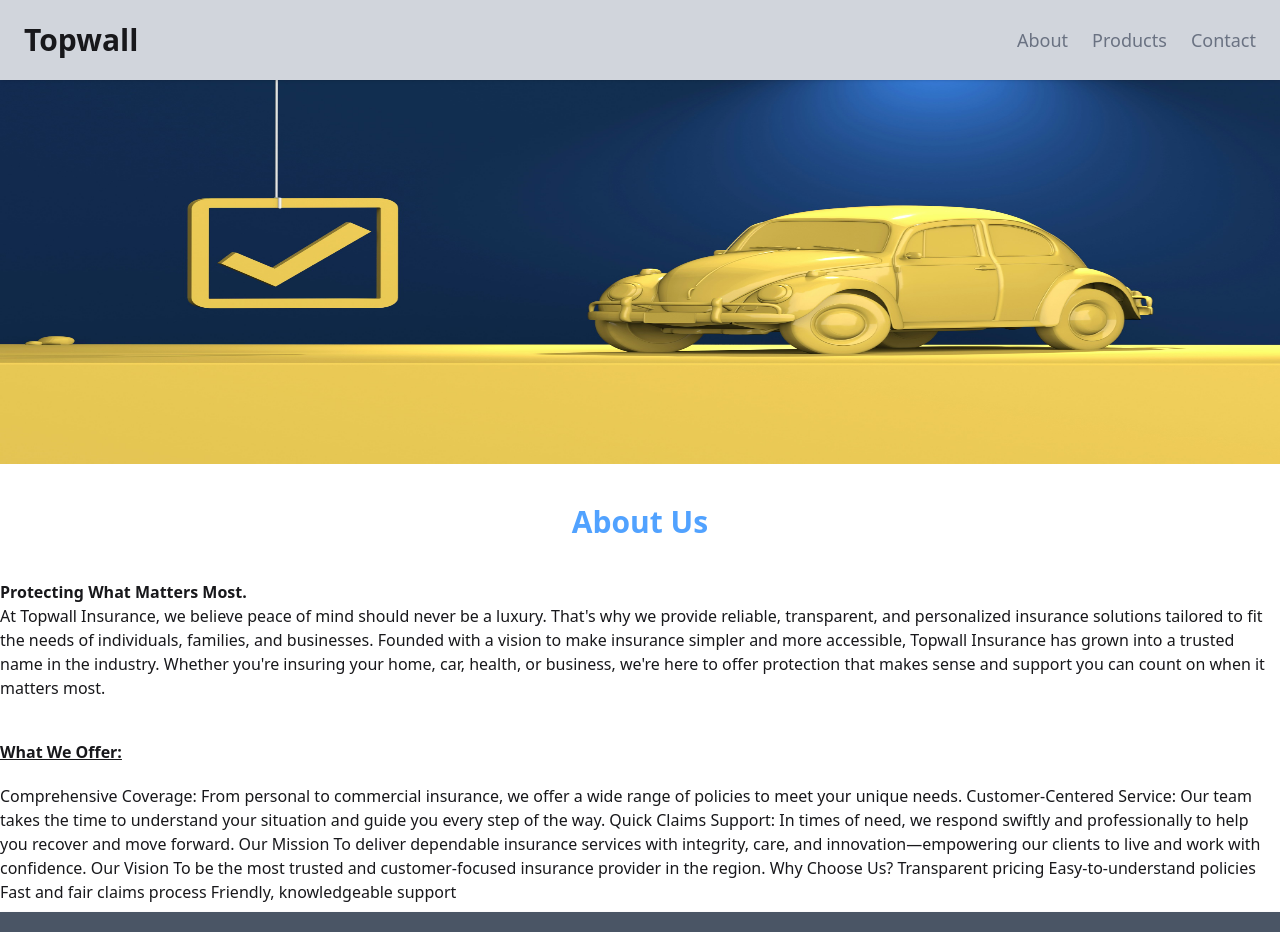
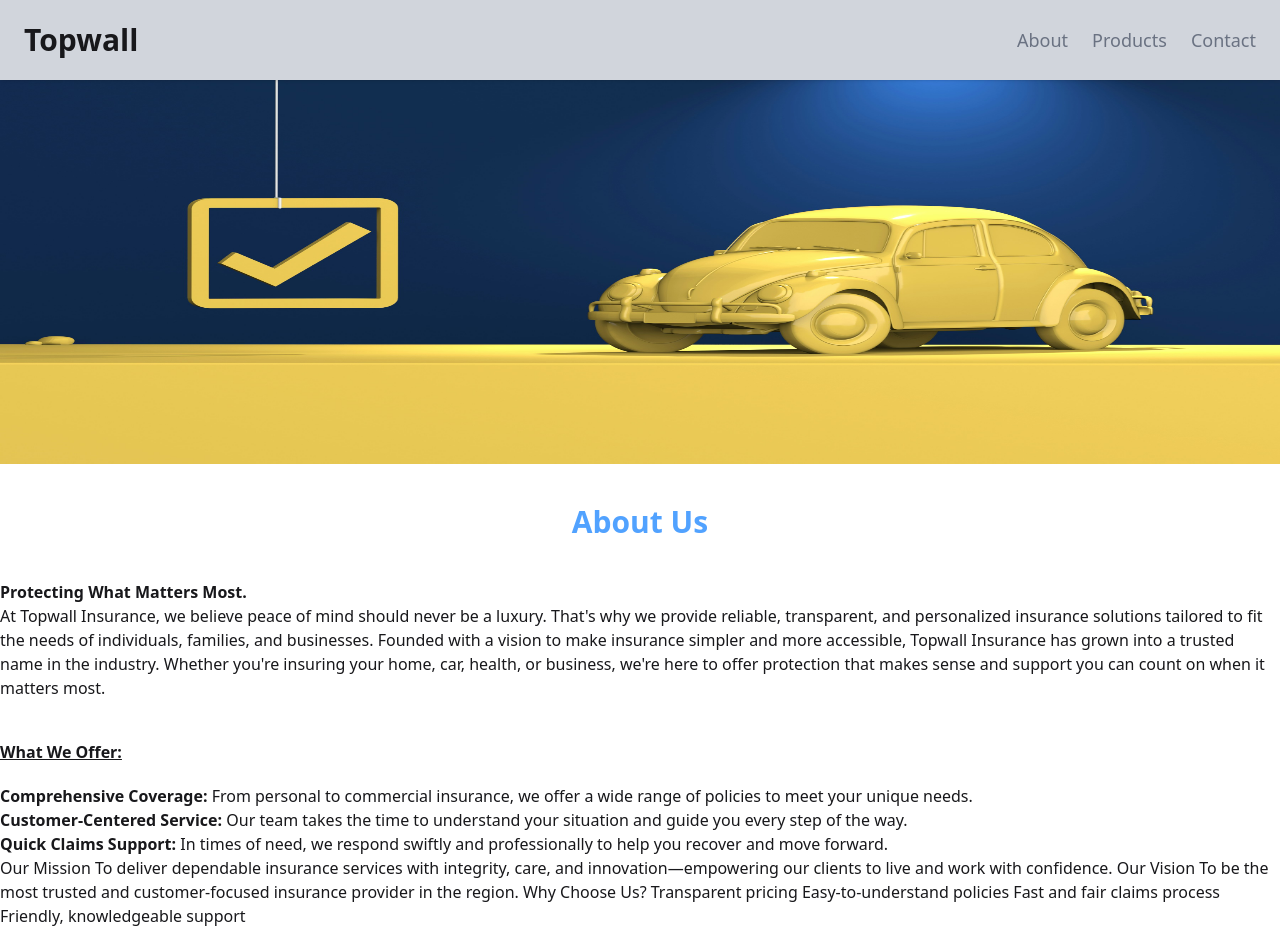
Before and after one commit to Vince-arch/Topwall, a React (Vite) app: page /about in a window 1280 px wide. Shown: the top 932 px of the page. Built offline with nearby package versions, Linux system fonts and the light colour scheme.

Commit message:
fixing content

```diff
--- a/src/pages/About.jsx
+++ b/src/pages/About.jsx
@@ -20,11 +20,15 @@ Founded with a vision to make insurance simpler and more accessible, Topwall Ins
 
 
         <p className='pt-10 mb-5 underline font-extrabold'>What We Offer:</p>
-    Comprehensive Coverage: From personal to commercial insurance, we offer a wide range of policies to meet your unique needs.
-
-    Customer-Centered Service: Our team takes the time to understand your situation and guide you every step of the way.
-
-    Quick Claims Support: In times of need, we respond swiftly and professionally to help you recover and move forward.
+        <p>
+          <span className="font-bold mb-3">Comprehensive Coverage:</span> From personal to commercial insurance, we offer a wide range of policies to meet your unique needs.
+        </p>
+        <p>
+          <span className='font-bold mb-3'>Customer-Centered Service:</span> Our team takes the time to understand your situation and guide you every step of the way.
+        </p>
+        <p>
+          <span className='font-bold mb-3'>Quick Claims Support:</span> In times of need, we respond swiftly and professionally to help you recover and move forward.
+        </p>
         Our Mission
         To deliver dependable insurance services with integrity, care, and innovation—empowering our clients to live and work with confidence.
         Our Vision
```
Lines whose indentation alone changed are shown as unchanged.
